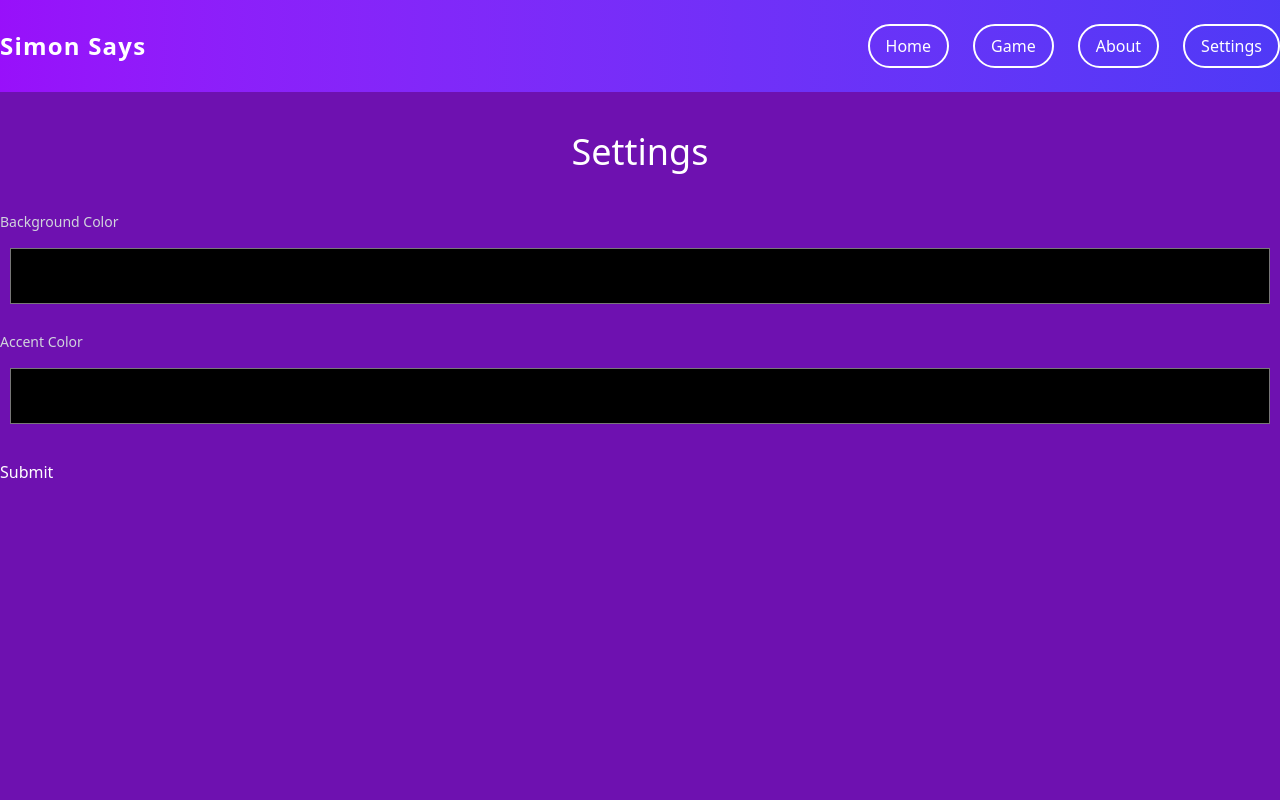
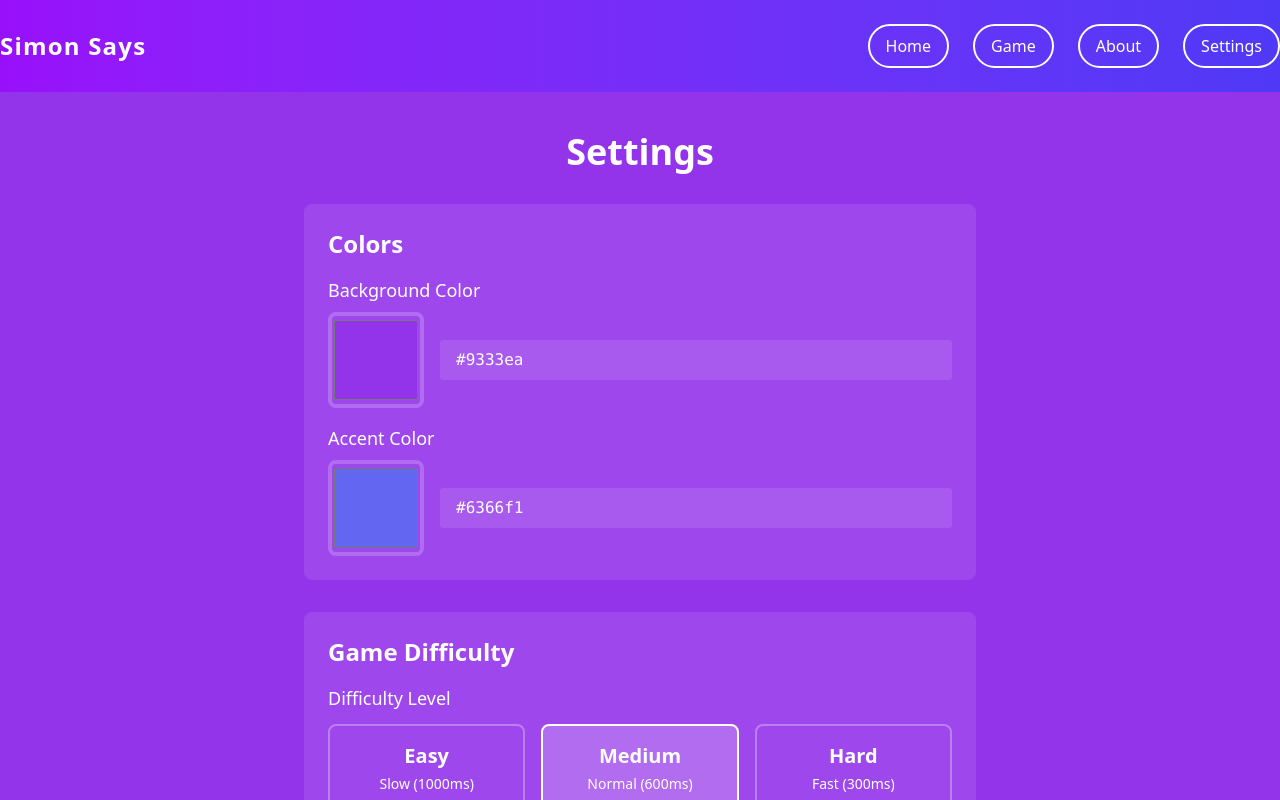
Before and after one commit to MAXIMUS-RA/simon-says, a React (Vite) app: page / in a window 1280 px wide. Both pictures are taken after a click on the item "Settings". Shown: the top 800 px of the page. Built offline with nearby package versions, Linux system fonts and the light colour scheme.

Commit message:
feat: enhance game logic and settings management with difficulty and color options

```diff
--- a/src/hooks/useBussinesLogic.ts
+++ b/src/hooks/useBussinesLogic.ts
@@ -1,19 +1,61 @@
-import { useEffect, useState } from "react";
+import { useEffect, useState, useMemo } from "react";
 import type { Color } from "../types/bussinesLogic.types";
+import type { Difficulty, GameSettings } from "../types/settings.types";
 
 export function useBussinesLogic() {
-    const [currentRound, setCurrentRound] = useState<number>(1);
+    const [currentRound, setCurrentRound] = useState<number>(0);
     const [sequenceColor, setSequenceColor] = useState<Color[]>([]);
     const [userSequence, setUserSequence] = useState<Color[]>([]);
-    const [activeColor, setActiveColor] = useState<Color | null>();
+    const [activeColor, setActiveColor] = useState<Color | null>(null);
     const [gameOver, setGameOver] = useState<boolean>(false);
+    const [isPlaying, setIsPlaying] = useState<boolean>(false);
 
-    const colors: Color[] = ["blue", "green", "red", "purple"];
-    const colorMap = {
+    const getSpeedFromDifficulty = (difficulty: Difficulty): number => {
+        switch (difficulty) {
+            case "easy":
+                return 1000;
+            case "medium":
+                return 600;
+            case "hard":
+                return 300;
+            default:
+                return 600;
+        }
+    };
+
+    const loadGameSettings = (): GameSettings => {
+        const savedSettings = localStorage.getItem("gameSettings");
+        if (savedSettings) {
+            try {
+                const settings = JSON.parse(savedSettings);
+                return {
+                    difficulty: settings.difficulty || "medium",
+                    numberOfColors: settings.numberOfColors || 4,
+                    speed: getSpeedFromDifficulty(settings.difficulty || "medium"),
+                };
+            } catch (error) {
+                console.error("Failed to load settings:", error);
+            }
+        }
+        return {
+            difficulty: "medium",
+            numberOfColors: 4,
+            speed: 600,
+        };
+    };
+
+    const settings = useMemo(() => loadGameSettings(), []);
+
+    const allColors: Color[] = ["blue", "green", "red", "purple", "yellow", "orange"];
+    const colors = useMemo(() => allColors.slice(0, settings.numberOfColors), [settings.numberOfColors]);
+
+    const colorMap: Record<Color, string> = {
         green: "#4A7C7E",
         red: "#6B3B4F",
         purple: "#5C5060",
         blue: "#3D5A6B",
+        yellow: "#B8860B",
+        orange: "#CC5500",
     };
 
     const startGame = () => {
@@ -26,22 +68,26 @@ export function useBussinesLogic() {
     };
 
     useEffect(() => {
-        if (sequenceColor.length > 0) {
+        if (sequenceColor.length > 0 && userSequence.length === 0 && !gameOver) {
+            setIsPlaying(true);
             let index = 0;
             const interval = setInterval(() => {
                 if (index < sequenceColor.length) {
                     setActiveColor(sequenceColor[index]);
-                    setTimeout(() => setActiveColor(null), 400);
+                    setTimeout(() => setActiveColor(null), settings.speed * 0.5);
                     index++;
                 } else {
                     clearInterval(interval);
+                    setIsPlaying(false);
                 }
-            }, 800);
+            }, settings.speed);
             return () => clearInterval(interval);
         }
-    }, [sequenceColor]);
+    }, [sequenceColor, userSequence.length, settings.speed, gameOver]);
 
     const handleColorClick = (color: Color) => {
+        if (isPlaying || gameOver) return;
+
         const newUserSequence = [...userSequence, color];
         setUserSequence(newUserSequence);
 
@@ -55,11 +101,11 @@ export function useBussinesLogic() {
 
         if (sequenceColor.length === newUserSequence.length) {
             setTimeout(() => {
-                setActiveColor(null);
                 setUserSequence([]);
-                setSequenceColor([...sequenceColor, colors[Math.floor(Math.random() * color.length)]]);
+                const nextColor = colors[Math.floor(Math.random() * colors.length)];
+                setSequenceColor([...sequenceColor, nextColor]);
                 setCurrentRound((prev) => prev + 1);
-            });
+            }, 500);
         }
     };
 
@@ -67,8 +113,11 @@ export function useBussinesLogic() {
         currentRound,
         activeColor,
         gameOver,
+        isPlaying,
         handleColorClick,
         colorMap,
-        startGame
+        startGame,
+        colors,
+        settings,
     };
 }
--- a/src/screens/Settings.tsx
+++ b/src/screens/Settings.tsx
@@ -1,66 +1,170 @@
 import { useEffect } from "react";
 import { useForm } from "react-hook-form";
-
-type SettingsForm = {
-    backgroundColor: string;
-    accentColor: string;
-};
+import type { Difficulty, SettingsForm } from "../types/settings.types";
 
 function Settings() {
-    const { register, handleSubmit, formState, setValue } = useForm<SettingsForm>();
+    const { register, handleSubmit, formState, setValue, watch } = useForm<SettingsForm>({
+        defaultValues: {
+            backgroundColor: "#9333ea",
+            accentColor: "#6366f1",
+            difficulty: "medium",
+            numberOfColors: 4,
+        },
+    });
+
+    const backgroundColor = watch("backgroundColor");
+    const difficulty = watch("difficulty");
+    const numberOfColors = watch("numberOfColors");
+    const accentColor = watch("accentColor");
 
     const onSubmit = (data: SettingsForm) => {
-        console.log("submitted", data);
-
-        localStorage.setItem("colors", JSON.stringify(data));
+        try {
+            localStorage.setItem("gameSettings", JSON.stringify(data));
+            alert("Settings saved successfully!");
+        } catch (error) {
+            console.error("Failed to save settings:", error);
+            alert("Failed to save settings");
+        }
     };
 
     useEffect(() => {
-        const savedColors = localStorage.getItem("colors");
-        if (savedColors) {
+        const savedSettings = localStorage.getItem("gameSettings");
+        if (savedSettings) {
             try {
-                const colors = JSON.parse(savedColors);
-                setValue("backgroundColor", colors.backgroundColor);
-                setValue("accentColor", colors.accentColor);
+                const settings = JSON.parse(savedSettings);
+                setValue("backgroundColor", settings.backgroundColor);
+                setValue("accentColor", settings.accentColor);
+                setValue("difficulty", settings.difficulty);
+                setValue("numberOfColors", settings.numberOfColors);
             } catch (error) {
                 console.error("Failed to load colors", error);
             }
         }
     }, [setValue]);
 
+    const difficultyInfo = {
+        easy: { speed: "Slow (1000ms)", description: "Perfect for beginners" },
+        medium: { speed: "Normal (600ms)", description: "Standard gameplay" },
+        hard: { speed: "Fast (300ms)", description: "For memory masters!" },
+    };
+
     return (
-        <div className="w-full h-screen mx-auto bg-purple-800 text-white">
-            <div className="container mx-auto">
-                <h1 className=" text-4xl text-center py-10">Settings</h1>
-                <form onSubmit={handleSubmit(onSubmit)} noValidate>
-                    <div className="mb-4">
-                        <label htmlFor="backgroundColor" className="block text-sm font-medium text-gray-300 mb-1">
+        <div className="w-full min-h-screen mx-auto text-white" style={{ backgroundColor }}>
+            <div className="container mx-auto px-4 py-10">
+                <div className="max-w-2xl mx-auto">
+                    <h1 className="text-4xl text-center mb-8 font-bold">Settings</h1>
+
+                    <form onSubmit={handleSubmit(onSubmit)} className="space-y-8">
+                        <div className="bg-white/10 rounded-lg p-6">
+                            <h2 className="text-2xl font-semibold mb-4">Colors</h2>
+
+                            <div className="space-y-4">
+                                <div>
+                                    <label htmlFor="backgroundColor" className="block text-lg font-medium mb-2">
                                         Background Color
                                     </label>
+                                    <div className="flex gap-4 items-center">
                                         <input
                                             id="backgroundColor"
                                             type="color"
                                             {...register("backgroundColor")}
-                            className={`w-full h-20 p-2 rounded ${formState.errors.backgroundColor ? "border-red-500" : "border-gray-600"}`}
+                                            className="w-24 h-24 rounded-lg cursor-pointer border-4 border-white/20"
                                         />
-                        {formState.errors.backgroundColor && <p className="text-sm text-red-400 mt-1">{formState.errors.backgroundColor.message}</p>}
+                                        <input
+                                            type="text"
+                                            value={backgroundColor}
+                                            readOnly
+                                            className="flex-1 px-4 py-2 rounded bg-white/10 text-white font-mono"
+                                        />
+                                    </div>
                                 </div>
 
-                    <div className="mb-6">
-                        <label htmlFor="accentColor" className="block text-sm font-medium text-gray-300 mb-1">
+                                <div>
+                                    <label htmlFor="accentColor" className="block text-lg font-medium mb-2">
                                         Accent Color
                                     </label>
+                                    <div className="flex gap-4 items-center">
                                         <input
                                             id="accentColor"
                                             type="color"
                                             {...register("accentColor")}
-                            className={`w-full p-2  h-20 rounded ${formState.errors.accentColor ? "border-red-500" : "border-gray-600"}`}
+                                            className="w-24 h-24 rounded-lg cursor-pointer border-4 border-white/20"
                                         />
-                        {formState.errors.accentColor && <p className="text-sm text-red-400 mt-1">{formState.errors.accentColor.message}</p>}
+                                        <input
+                                            type="text"
+                                            value={accentColor}
+                                            readOnly
+                                            className="flex-1 px-4 py-2 rounded bg-white/10 text-white font-mono"
+                                        />
+                                    </div>
+                                </div>
+                            </div>
                         </div>
 
-                    <input type="submit" value="Submit" />
+                        <div className="bg-white/10 rounded-lg p-6">
+                            <h2 className="text-2xl font-semibold mb-4">Game Difficulty</h2>
+
+                            <div className="space-y-4">
+                                <div>
+                                    <label className="block text-lg font-medium mb-3">Difficulty Level</label>
+                                    <div className="grid grid-cols-3 gap-4">
+                                        {(["easy", "medium", "hard"] as Difficulty[]).map((level) => (
+                                            <label
+                                                key={level}
+                                                className={`relative flex flex-col items-center p-4 rounded-lg border-2 cursor-pointer transition-all ${
+                                                    difficulty === level ? "border-white bg-white/20" : "border-white/30 hover:border-white/50"
+                                                }`}
+                                            >
+                                                <input type="radio" value={level} {...register("difficulty")} className="sr-only" />
+                                                <span className="text-xl font-bold capitalize mb-1">{level}</span>
+                                                <span className="text-sm text-center">{difficultyInfo[level].speed}</span>
+                                                <span className="text-xs text-gray-300 text-center mt-2">{difficultyInfo[level].description}</span>
+                                            </label>
+                                        ))}
+                                    </div>
+                                </div>
+
+                                <div>
+                                    <label htmlFor="numberOfColors" className="block text-lg font-medium mb-2">
+                                        Number of Colors: {numberOfColors}
+                                    </label>
+                                    <input
+                                        id="numberOfColors"
+                                        type="range"
+                                        min="4"
+                                        max="6"
+                                        {...register("numberOfColors", { valueAsNumber: true })}
+                                        className="w-full h-2 bg-white/20 rounded-lg appearance-none cursor-pointer accent-white"
+                                    />
+                                    <div className="flex justify-between text-sm text-gray-300 mt-2">
+                                        <span>4 Colors (Easy)</span>
+                                        <span>5 Colors</span>
+                                        <span>6 Colors (Hard)</span>
+                                    </div>
+                                </div>
+                            </div>
+                        </div>
+
+                        <div className="bg-white/10 rounded-lg p-6">
+                            <h2 className="text-2xl font-semibold mb-4">Preview</h2>
+                            <div className="flex gap-4">
+                                <div className="flex-1 h-20 rounded-lg" style={{ backgroundColor }} />
+                                <div className="flex-1 h-20 rounded-lg" style={{ backgroundColor: accentColor }} />
+                            </div>
+                        </div>
+
+                        <div className="flex gap-4">
+                            <button
+                                type="submit"
+                                disabled={formState.isSubmitting}
+                                className="flex-1 py-3 px-6 rounded-lg font-semibold transition-all hover:scale-105 disabled:opacity-50"
+                                style={{ backgroundColor: accentColor }}
+                            >
+                                {formState.isSubmitting ? "Saving..." : "Save Settings"}
+                            </button>
+                        </div>
                     </form>
+                </div>
             </div>
         </div>
     );
--- a/src/types/bussinesLogic.types.ts
+++ b/src/types/bussinesLogic.types.ts
@@ -1 +1 @@
-export type Color = "blue" | "green" | "red" | "purple";
+export type Color = "blue" | "green" | "red" | "purple" | "yellow" | "orange";
```
Also changed, not shown: src/screens/Game.tsx (+74 -31 lines), src/types/settings.types.ts (added, +14 -0 lines). Lines whose indentation alone changed are shown as unchanged.
